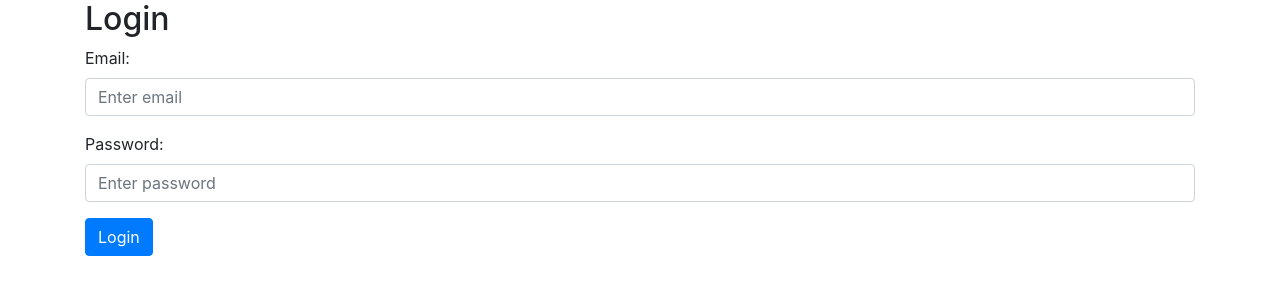
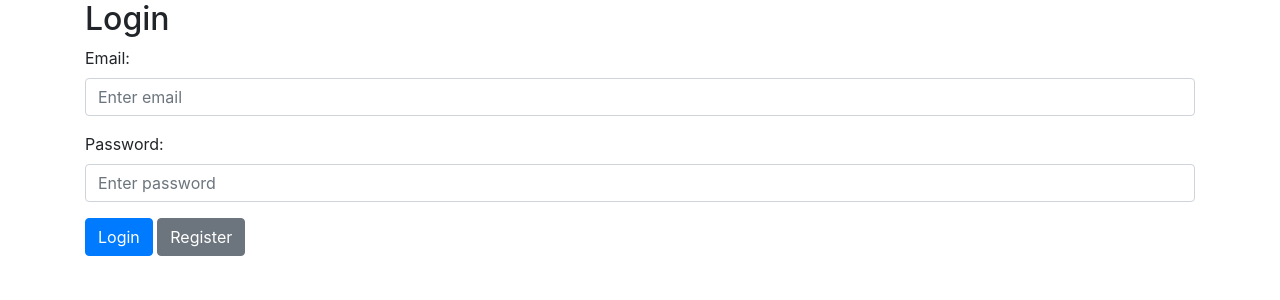
Before and after one commit to rishavnathpati/ShopSavvy, a Flask app: page /login in a window 1280 px wide. Shown: the part 86-386 px from the top of the page. Run offline with Flask 3, Linux system fonts and the light colour scheme; some libraries are stand-ins or nearby versions.

Commit message:
added a register button to login.html page

```diff
--- a/templates/login.html
+++ b/templates/login.html
@@ -58,6 +58,7 @@
           <input type="password" class="form-control" id="pwd" placeholder="Enter password" name="password" />
         </div>
         <button type="submit" class="btn btn-primary">Login</button>
+        <a href="{{ url_for('register') }}" class="btn btn-secondary">Register</a>
       </form>
     </div>
   </body>
```
Also changed, not shown: instance/users.db.
